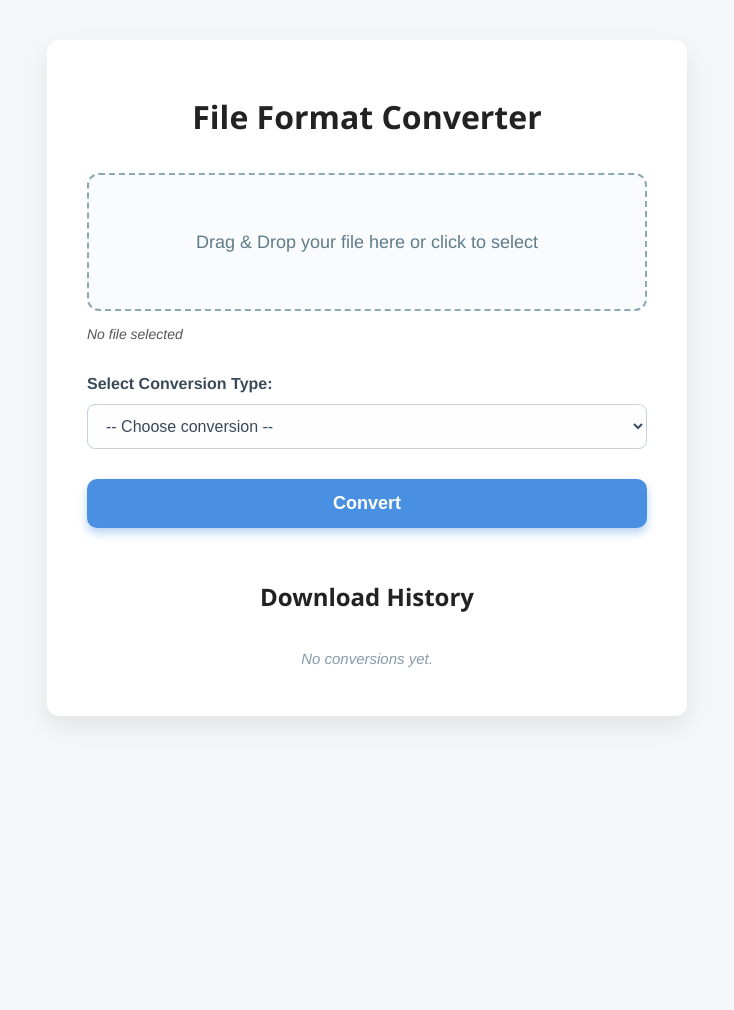
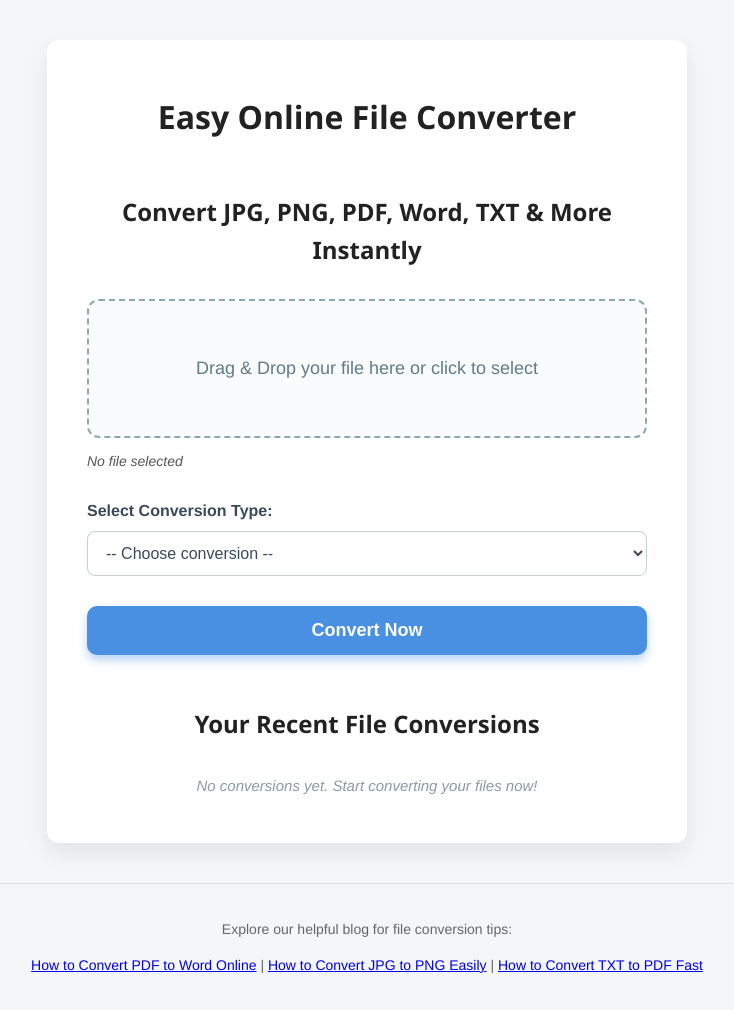
Before and after one commit to Judewakim/file-format-converter, a Flask app: page / in a window 1280 px wide. Shown: the whole page, without its empty margins (273-1007 px from the left). Before the commit the page ends 721 px from the top, so only its background shows below. Run offline with Flask 3, Linux system fonts and the light colour scheme.

Commit message:
Day 5: SEO

```diff
--- a/app.py
+++ b/app.py
@@ -94,5 +94,18 @@ def convert_file():
 
     return send_file(output_path, as_attachment=True)
 
+# Explicit routes for blog posts
+@app.route('/blog/pdf-to-word.html')
+def blog_pdf_to_word():
+    return render_template('blog/pdf-to-word.html')
+
+@app.route('/blog/jpg-to-png.html')
+def blog_jpg_to_png():
+    return render_template('blog/jpg-to-png.html')
+
+@app.route('/blog/txt-to-pdf.html')
+def blog_txt_to_pdf():
+    return render_template('blog/txt-to-pdf.html')
+
 if __name__ == "__main__":
     app.run(debug=True)
--- a/templates/index.html
+++ b/templates/index.html
@@ -3,12 +3,24 @@
 <head>
   <meta charset="UTF-8" />
   <meta name="viewport" content="width=device-width, initial-scale=1" />
-  <title>File Format Converter</title>
+  <title>Fast & Free Online File Converter – Convert JPG, PNG, PDF, Word & TXT Easily</title>
+  <meta name="description" content="Convert files online quickly and free. Use our easy file converter to convert JPG to PNG, PDF to Word, TXT to PDF and more with no signup needed." />
+  <meta name="keywords" content="file converter online, free file conversion, convert files online, jpg to png converter, pdf to word converter, txt to pdf converter, convert pdf to word online" />
+  <meta name="robots" content="index, follow" />
+  <link rel="canonical" href="https://conversions.lol/" />
+  <!-- Open Graph -->
+  <meta property="og:title" content="Fast & Free Online File Converter – Convert JPG, PNG, PDF, Word & TXT Easily" />
+  <meta property="og:description" content="Convert files online quickly and free. Use our easy file converter to convert JPG to PNG, PDF to Word, TXT to PDF and more with no signup needed." />
+  <meta property="og:url" content="https://conversions.lol/" />
+  <meta property="og:type" content="website" />
+  <meta property="og:image" content="https://conversions.lol/preview-image.png" />
   <link rel="stylesheet" href="{{ url_for('static', filename='styles.css') }}" />
 </head>
+
 <body>
   <div class="container">
-    <h1>File Format Converter</h1>
+    <h1>Easy Online File Converter</h1>
+    <h2>Convert JPG, PNG, PDF, Word, TXT & More Instantly</h2>
 
     <form id="convert-form" action="{{ url_for('convert_file') }}" method="POST" enctype="multipart/form-data">
       <div id="drop-zone" class="upload-area">
@@ -31,11 +43,11 @@
         <div id="progress-bar"></div>
       </div>
 
-      <button type="submit">Convert</button>
+      <button type="submit">Convert Now</button>
     </form>
 
     <section id="history-section">
-      <h2>Download History</h2>
+      <h2>Your Recent File Conversions</h2>
       {% if history %}
         <ul>
           {% for item in history %}
@@ -43,7 +55,7 @@
           {% endfor %}
         </ul>
       {% else %}
-        <p>No conversions yet.</p>
+        <p>No conversions yet. Start converting your files now!</p>
       {% endif %}
     </section>
   </div>
@@ -152,5 +164,13 @@
     // Initialize filename display on page load
     updateFileName();
   </script>
+<footer style="text-align:center; margin-top:40px; padding:20px; border-top:1px solid #ddd; font-size: 14px; color: #666;">
+  <p>Explore our helpful blog for file conversion tips:</p>
+  <p>
+    <a href="/blog/pdf-to-word.html">How to Convert PDF to Word Online</a> |
+    <a href="/blog/jpg-to-png.html">How to Convert JPG to PNG Easily</a> |
+    <a href="/blog/txt-to-pdf.html">How to Convert TXT to PDF Fast</a>
+  </p>
+</footer>
 </body>
 </html>
```
